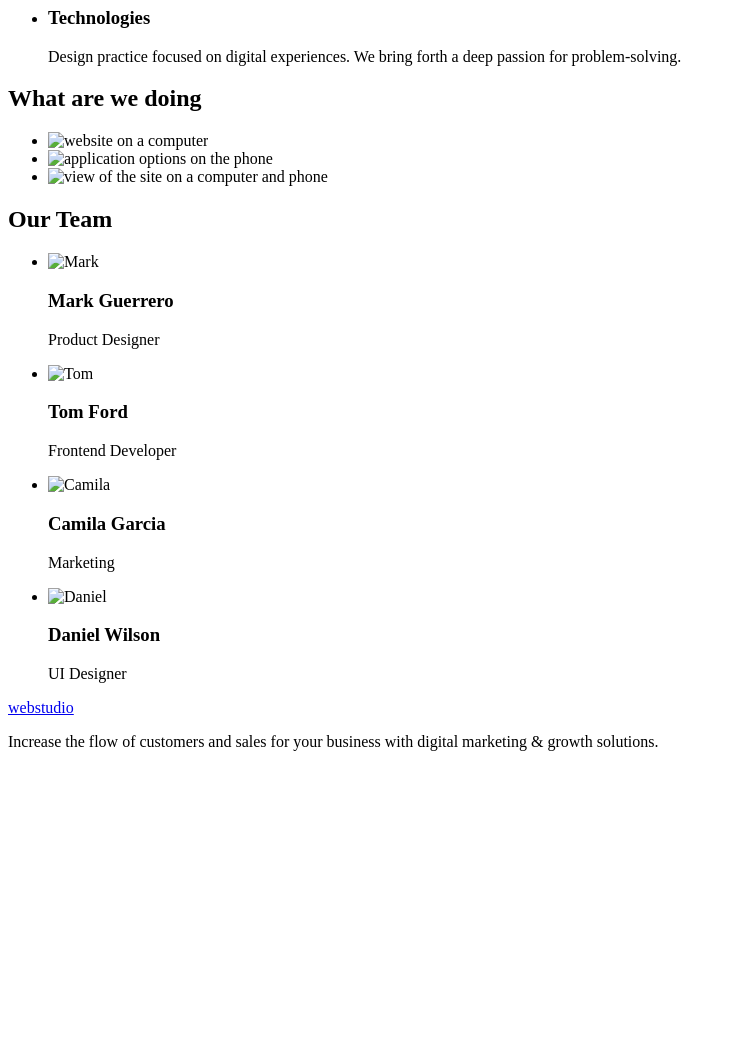
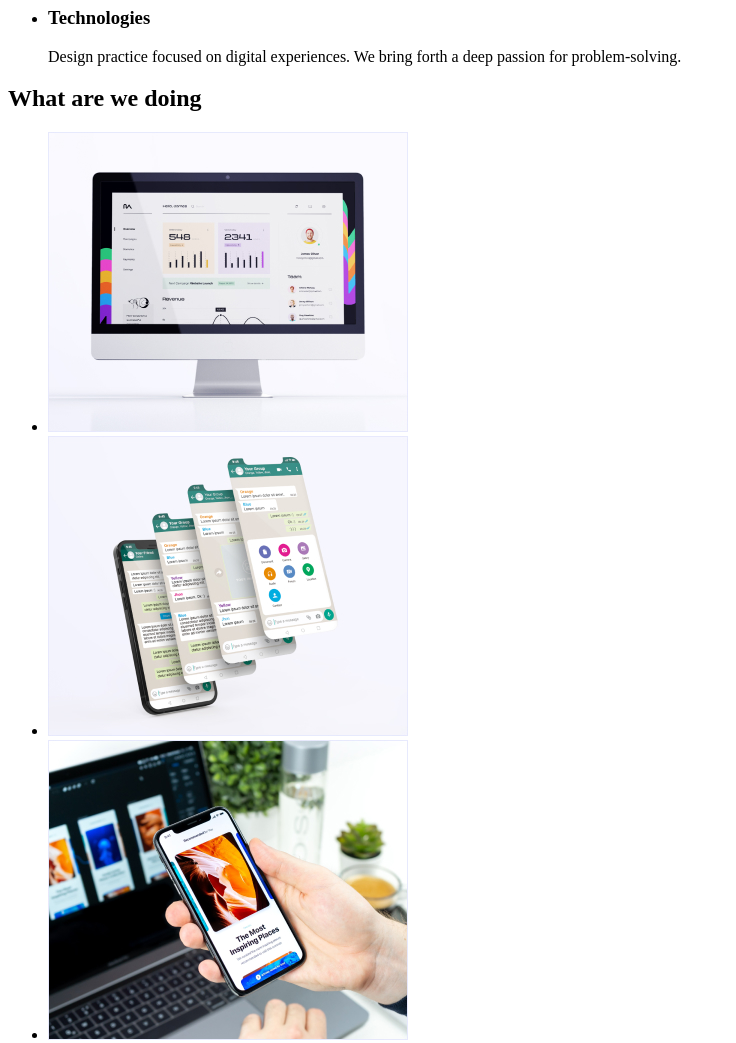
Before and after one commit to Baranovska29/goit-markup-hw-01, a plain HTML site: page index.html in a window 1280 px wide. Shown: the part 480-1523 px from the top of the page, without its empty margins (0-736 px from the left). Before the commit the page ends 1247 px from the top, so only its background shows below. Drawn offline with Linux system fonts and the light colour scheme; the site is published under a folder, as on GitHub Pages, so addresses that start at the root find nothing.

Commit message:
Update index.html

```diff
--- a/index.html
+++ b/index.html
@@ -52,13 +52,13 @@
     <h2>What are we doing</h2>
     <ul>
         <li>
-            <img src="/images/img1.jpg" alt="website on a computer" width="360">
+            <img src="./images/img1.jpg" alt="website on a computer" width="360">
         </li>
         <li>
-            <img src="/images/img2.jpg" alt="application options on the phone" width="360">
+            <img src="./images/img2.jpg" alt="application options on the phone" width="360">
         </li>
         <li>
-            <img src="/images/img3.jpg" alt="view of the site on a computer and phone" width="360">
+            <img src="./images/img3.jpg" alt="view of the site on a computer and phone" width="360">
         </li>
     </ul>
 </section>
@@ -66,22 +66,22 @@
     <h2>Our Team</h2>
     <ul>
         <li>
-            <img src="/images/mark.jpg" alt="Mark" width="264">
+            <img src="./images/mark.jpg" alt="Mark" width="264">
             <h3>Mark Guerrero</h3>
             <p>Product Designer</p>
         </li>
         <li>
-            <img src="/images/tom.jpg" alt="Tom" width="264">
+            <img src="./images/tom.jpg" alt="Tom" width="264">
             <h3>Tom Ford</h3>
             <p>Frontend Developer</p>
         </li>
         <li>
-            <img src="/images/camila.jpg" alt="Camila" width="264">
+            <img src="./images/camila.jpg" alt="Camila" width="264">
             <h3>Camila Garcia</h3>
             <p>Marketing</p>
         </li>
         <li>
-            <img src="/images/daniel.jpg" alt="Daniel" width="264">
+            <img src="./images/daniel.jpg" alt="Daniel" width="264">
             <h3>Daniel Wilson</h3>
             <p>UI Designer</p>
         </li>
```
